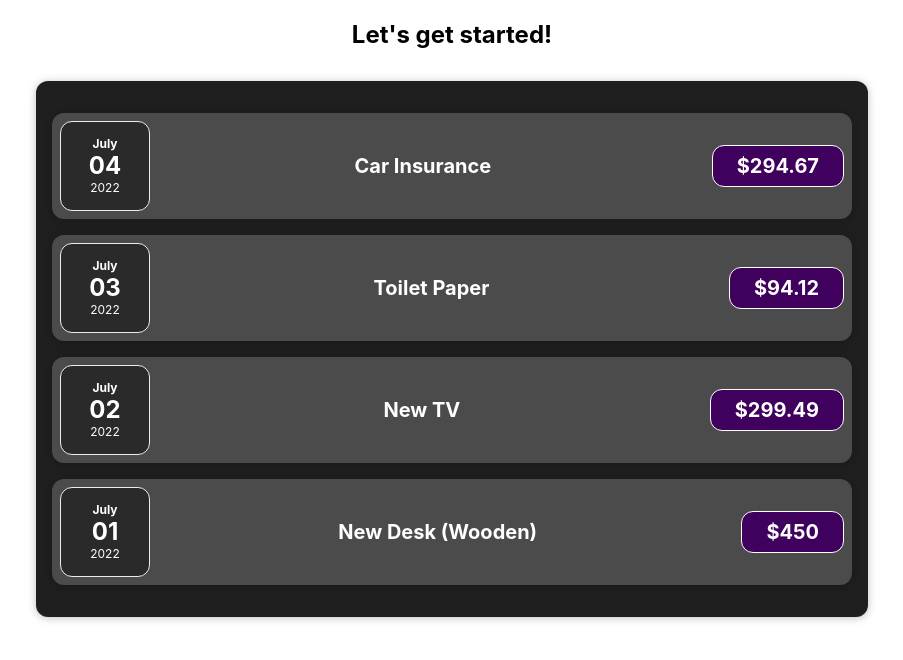
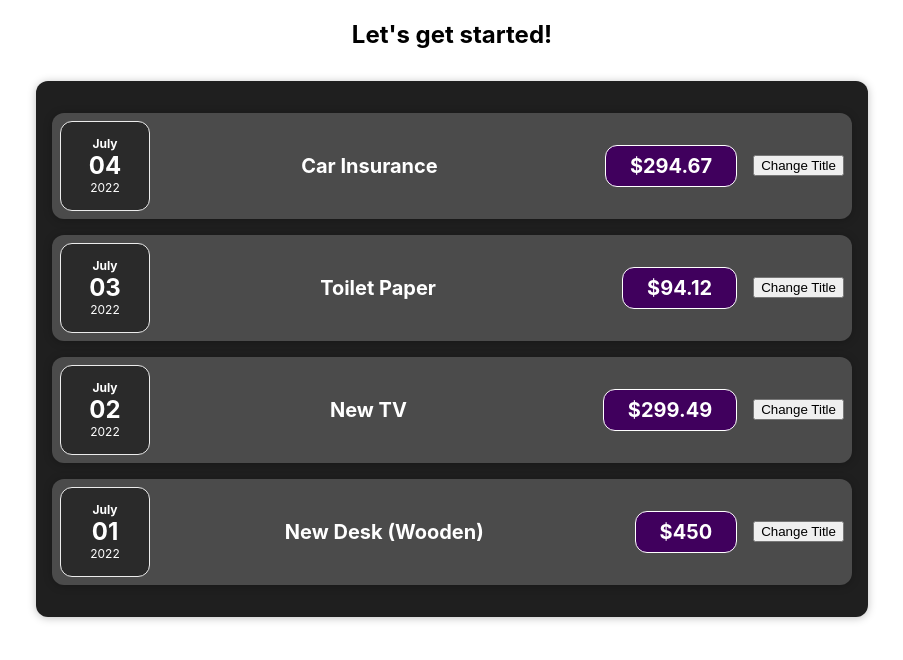
Before and after one commit to Jerry-Yeh/React-The-Complete-Guide-Section3to5, a React (Create React App) app: page / in a window 1280 px wide. Shown: the top 660 px of the page, without its empty margins (188-1091 px from the left). Built offline with nearby package versions, Linux system fonts and the light colour scheme.

Commit message:
Listening to Events & Working with Event Handlers

```diff
--- a/src/components/Expenses/ExpenseItem.js
+++ b/src/components/Expenses/ExpenseItem.js
@@ -6,12 +6,15 @@ import "./ExpenseItem.css";
 import Card from '../UI/Card';
 
 const ExpenseItem = (props) => {
+  const clickHandler = () => console.log('Clicked !!!');
+
   return (
     <Card className="expense-item">
       <ExpenseDate date={props.date} />
       <div className="expense-item__description">
         <h2>{props.title}</h2>
         <div className="expense-item__price">${props.amount}</div>
+        <button onClick={clickHandler}>Change Title</button>
       </div>
     </Card>
   );
```
